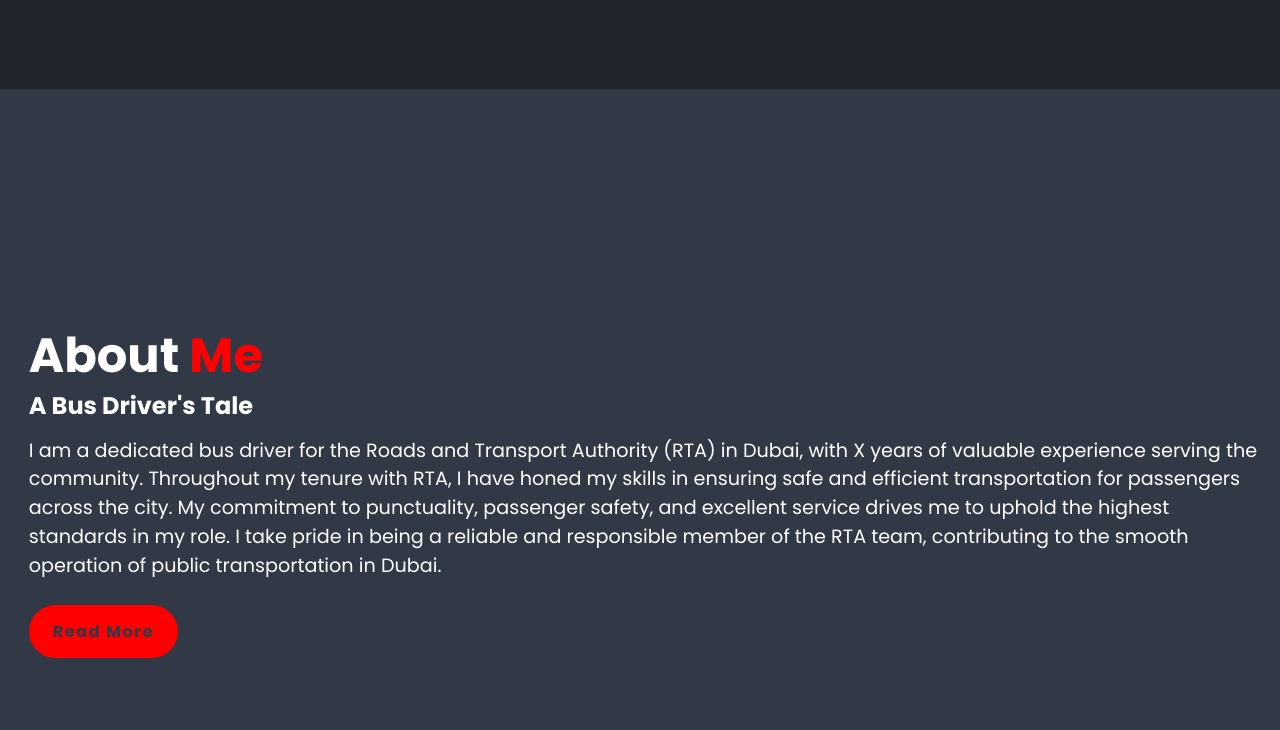
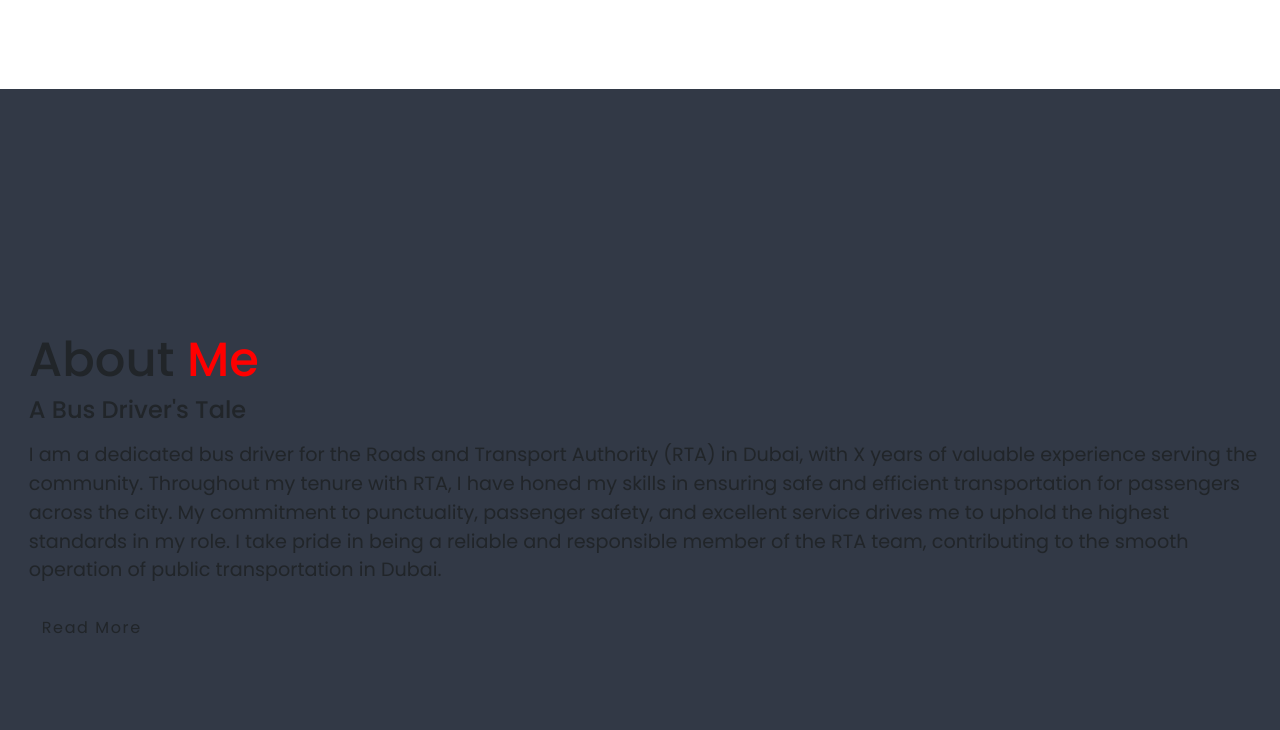
Before and after one commit to fahadmuhammed123/firozmuhammed, a plain HTML site: page index.html in a window 1280 px wide. Shown: the part 711-1441 px from the top of the page. Drawn offline with nearby package versions, Linux system fonts and the light colour scheme.

Commit message:
Update index.html

```diff
--- a/index.html
+++ b/index.html
@@ -7,6 +7,7 @@
     <title>Muhammed Firoz</title>
     <link rel="stylesheet" href="style.css">
     <link rel="icons" href="https://i.ibb.co/VYSg11F/Screenshot-2024-02-29-195817.png" type="png">
+    <link href="https://cdn.jsdelivr.net/npm/bootstrap@5.3.0-alpha1/dist/css/bootstrap.min.css" rel="stylesheet" integrity="sha384-KyZXEAg3QhqLMpG8r+Knujsl5+VaC5q0P1RBwx+6jmaB4lXt2tTk5BkxyK54QEyF" crossorigin="anonymous">
     <!-- boxicons -->
     <link href='https://unpkg.com/boxicons@2.1.4/css/boxicons.min.css' rel='stylesheet'>
     <link
@@ -106,6 +107,7 @@
             <a href="#Home"><i class='bx bx-up-arrow-alt'></i></a>
         </div>
     </footer>
+
 </body>
 
 </html>
```
